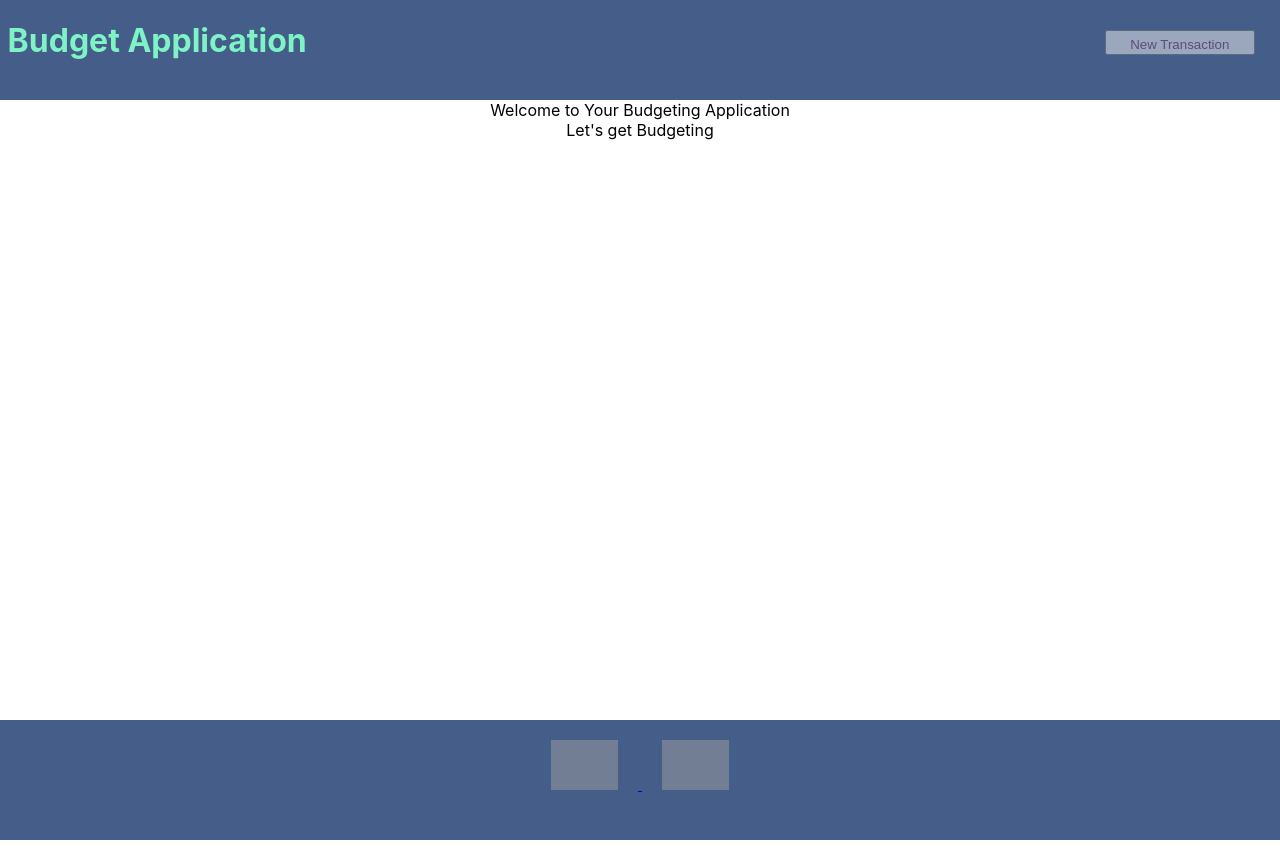
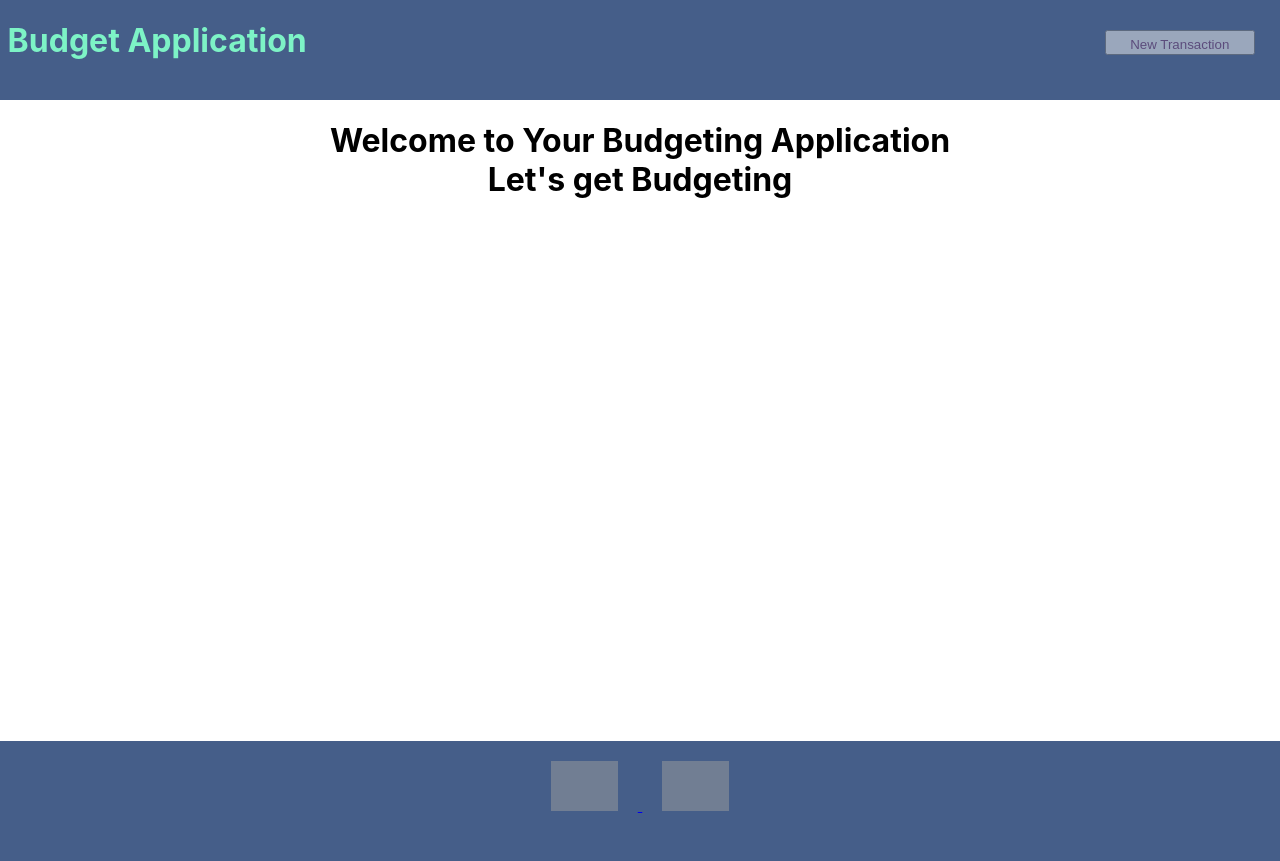
Before and after one commit to KalilahClarke/Budget-Application-React, a React (Create React App) app: page / in a window 1280 px wide. Before the commit the page ends 840 px from the top, so only its background shows below. Built offline with nearby package versions, Linux system fonts and the light colour scheme; grey boxes are pictures that could not be loaded.

Commit message:
Editing Home Page

```diff
--- a/src/Components/TransactionsHome.js
+++ b/src/Components/TransactionsHome.js
@@ -3,9 +3,12 @@ import './TransactionsHome.css'
 
 export default function TransactionsHome() {
   return (
-    <div>Welcome to Your Budgeting Application
+    <div>
+      <h1>
+        Welcome to Your Budgeting Application
         <br></br>
         Let's get Budgeting
+        </h1>
     </div>
   )
 }
```
